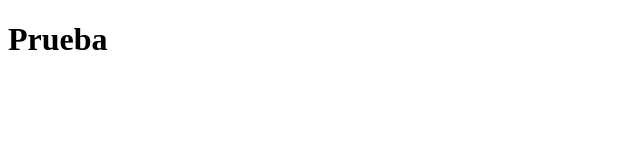
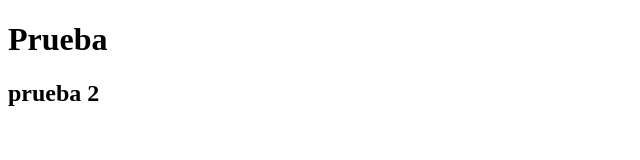
Before and after one commit to Fredy-Cruz/Peludos-en-casa-Website, a plain HTML site: page index.html in a window 1280 px wide. Shown: the whole page, without its empty margins (0-640 px from the left). Drawn offline with Linux system fonts and the light colour scheme.

```diff
--- a/index.html
+++ b/index.html
@@ -7,6 +7,7 @@
 </head>
 <body>
     <h1>Prueba</h1>
+    <h2>prueba 2</h2>
 
 </body>
 </html>
```
